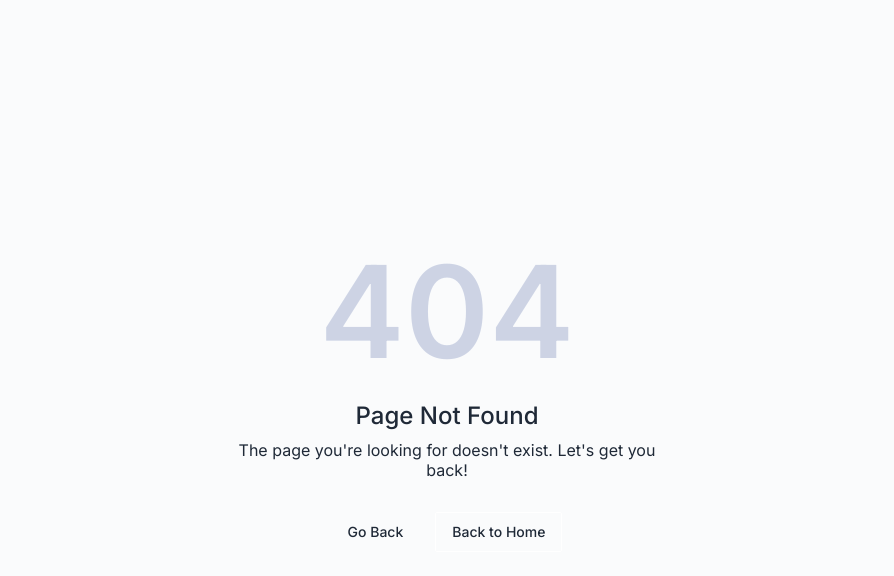
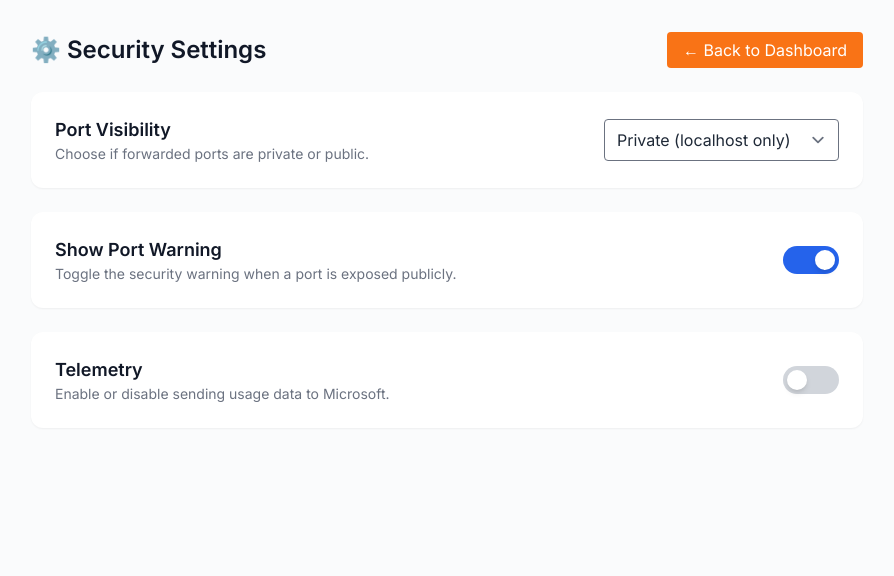
Before and after one commit to YoinkGecko/Botanical-traceability-of-Ayurvedic-herbs, a React (Vite) app in the folder ayush_admin_portal/: page /security-settings in a window 1280 px wide. Before the commit this address had no page. Shown: the top 576 px of the page, without its empty margins (193-1087 px from the left). Built offline with nearby package versions, Linux system fonts and the light colour scheme.

Commit message:
MOA site whole site is done

```diff
--- a/ayush_admin_portal/src/Routes.jsx
+++ b/ayush_admin_portal/src/Routes.jsx
@@ -9,6 +9,7 @@ import AdminManagement from "pages/AdminManagement";
 import BlockchainExplorer from "pages/BlockchainExplorer";
 import NotFound from "pages/NotFound";
 import SystemStatus from "pages/SystemStatus";
+import SecuritySettings from "pages/SecuritySettings";
 
 const Routes = () => {
   return (
@@ -22,6 +23,7 @@ const Routes = () => {
           <Route path="/admin-management" element={<AdminManagement />} />
           <Route path="/blockchain-explorer" element={<BlockchainExplorer />} />
           <Route path="/system-status" element={<SystemStatus />} />
+          <Route path="/security-settings" element={<SecuritySettings />} />
           <Route path="*" element={<NotFound />} />
         </RouterRoutes>
       </ErrorBoundary>
--- a/ayush_admin_portal/src/pages/Dashboard.jsx
+++ b/ayush_admin_portal/src/pages/Dashboard.jsx
@@ -107,7 +107,7 @@ const Dashboard = () => {
       description: "Configure security policies",
       icon: Shield,
       color: "from-purple-500 to-purple-600",
-      onClick: () => {},
+      onClick: () => navigate("/security-settings"),
     },
   ];
 
@@ -132,7 +132,7 @@ const Dashboard = () => {
     },
     {
       label: "System Alerts",
-      value: "5",
+      value: "2",
       icon: Shield,
       color: "text-orange-600",
     },
--- /dev/null
+++ b/ayush_admin_portal/src/pages/SecuritySettings.jsx
@@ -0,0 +1,131 @@
+// src/pages/SecuritySettings.jsx
+import React, { useState } from "react";
+import { useNavigate } from "react-router-dom";
+import { motion } from "framer-motion";
+
+const SecuritySettings = () => {
+  const navigate = useNavigate();
+
+  const [settings, setSettings] = useState({
+    portVisibility: "private", // private or public
+    showPortWarning: true,
+    telemetryEnabled: false,
+  });
+
+  const handleToggle = (key) => {
+    setSettings((prev) => ({ ...prev, [key]: !prev[key] }));
+  };
+
+  return (
+    <div className="max-w-4xl mx-auto px-4 sm:px-6 lg:px-8 py-8">
+      {/* Header */}
+      <motion.div
+        initial={{ opacity: 0, y: 20 }}
+        animate={{ opacity: 1, y: 0 }}
+        transition={{ duration: 0.6 }}
+        className="flex justify-between items-center mb-6"
+      >
+        <h1 className="text-2xl font-bold text-gray-900 flex items-center gap-2">
+          ⚙️ Security Settings
+        </h1>
+        <button
+          onClick={() => navigate("/dashboard")}
+          className="px-4 py-2 rounded bg-orange-500 text-white hover:bg-orange-600"
+        >
+          ← Back to Dashboard
+        </button>
+      </motion.div>
+
+      <div className="space-y-6">
+        {/* Port Visibility */}
+        <motion.div
+          initial={{ opacity: 0, y: 10 }}
+          animate={{ opacity: 1, y: 0 }}
+          transition={{ duration: 0.5 }}
+          className="bg-white rounded-xl shadow-sm p-6 flex justify-between items-center"
+        >
+          <div>
+            <p className="text-lg font-semibold text-gray-900">
+              Port Visibility
+            </p>
+            <p className="text-sm text-gray-500">
+              Choose if forwarded ports are private or public.
+            </p>
+          </div>
+          <select
+            value={settings.portVisibility}
+            onChange={(e) =>
+              setSettings({ ...settings, portVisibility: e.target.value })
+            }
+            className="px-3 py-2 border rounded"
+          >
+            <option value="private">Private (localhost only)</option>
+            <option value="public">Public (anyone can access)</option>
+          </select>
+        </motion.div>
+
+        {/* Port Warning Toggle */}
+        <motion.div
+          initial={{ opacity: 0, y: 10 }}
+          animate={{ opacity: 1, y: 0 }}
+          transition={{ duration: 0.5, delay: 0.1 }}
+          className="bg-white rounded-xl shadow-sm p-6 flex justify-between items-center"
+        >
+          <div>
+            <p className="text-lg font-semibold text-gray-900">
+              Show Port Warning
+            </p>
+            <p className="text-sm text-gray-500">
+              Toggle the security warning when a port is exposed publicly.
+            </p>
+          </div>
+          <label className="relative inline-flex items-center cursor-pointer">
+            <input
+              type="checkbox"
+              checked={settings.showPortWarning}
+              onChange={() => handleToggle("showPortWarning")}
+              className="sr-only peer"
+            />
+            <div className="w-14 h-7 bg-gray-300 rounded-full peer-focus:ring-2 peer-focus:ring-blue-500 peer-checked:bg-blue-600 transition-colors duration-300"></div>
+            <span
+              className={`absolute left-1 top-1 w-5 h-5 bg-white rounded-full shadow-md transform transition-transform duration-300 ${
+                settings.showPortWarning ? "translate-x-7" : "translate-x-0"
+              }`}
+            ></span>
+          </label>
+        </motion.div>
+
+        {/* Telemetry Toggle */}
+        <motion.div
+          initial={{ opacity: 0, y: 10 }}
+          animate={{ opacity: 1, y: 0 }}
+          transition={{ duration: 0.5, delay: 0.2 }}
+          className="bg-white rounded-xl shadow-sm p-6 flex justify-between items-center"
+        >
+          <div>
+            <p className="text-lg font-semibold text-gray-900">Telemetry</p>
+            <p className="text-sm text-gray-500">
+              Enable or disable sending usage data to Microsoft.
+            </p>
+          </div>
+          <label className="relative inline-flex items-center cursor-pointer">
+            <input
+              type="checkbox"
+              checked={settings.telemetryEnabled}
+              onChange={() => handleToggle("telemetryEnabled")}
+              className="sr-only peer"
+            />
+            <div className="w-14 h-7 bg-gray-300 rounded-full peer-focus:ring-2 peer-focus:ring-blue-500 peer-checked:bg-blue-600 transition-colors duration-300"></div>
+            <span
+              className={`absolute left-1 top-1 w-5 h-5 bg-white rounded-full shadow-md transform transition-transform duration-300 ${
+                settings.telemetryEnabled ? "translate-x-7" : "translate-x-0"
+              }`}
+            ></span>
+          </label>
+        </motion.div>
+      </div>
+    </div>
+  );
+};
+
+export default SecuritySettings;
```
